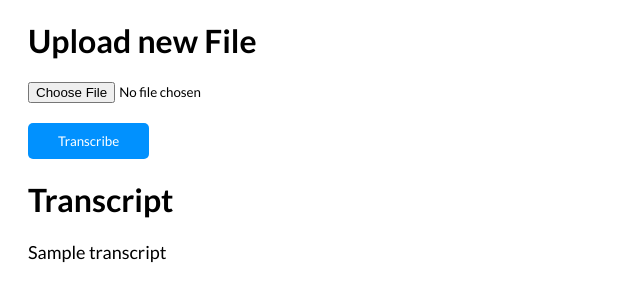
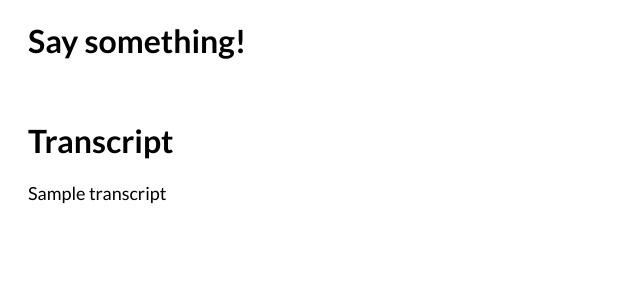
Before and after one commit to woongjichoi/flask, a Flask app: template templates/index.html in a window 1280 px wide. Shown: the top 302 px of the page, without its empty margins (0-640 px from the left). Run offline with Flask 2, Linux system fonts and the light colour scheme; the template is opened without the code that fills it: most values are stand-ins (such as "Sample title", 1, 10 or a date in 2020).

Commit message:
마이크에서 입력받은 음성 웹페이지에 text로 띄우기

```diff
--- a/app.py
+++ b/app.py
@@ -2,13 +2,22 @@
 # 1. 사용자로부터 입력 오디오 파일을 받는 간단한 Flask 웹 어플리케이션 빌드하기 (21-05-18)
 # 2. 오디오 파일 분석 및 텍스트 변환 (21-05-19)
 # 3. 전사 + 마지막 터치 표시 (21-05-21)
+# https://github.com/Uberi/speech_recognition/blob/master/examples/microphone_recognition.py
+# 기존의 입력받은 오디오 파일을 분석하는 방식에서 마이크에서 입력받은 음성을 분석하는 방식으로 변환 (21-05-26)
+# HTML, CSS 수정 (21-05-28)
 
 # <개선점>
-# 입력받은 오디오 파일 분석 → 마이크에서 입력받은 음성 분석
-# 파이썬 음성 인식 라이브러리 SpeechRecognition(https://pypi.org/project/SpeechRecognition/) → Google Cloud STT API
-# transcribe 시간 단축
+# (해결) 1. 입력받은 오디오 파일 분석 → 마이크에서 입력받은 음성 분석
+# (해결) 1-1. HTML, CSS 수정
+# 2. 시끄러운 상황(ex. 노래 틀어놓기)에서도 음성 인식되는지 검증 ★
+# 2. 파이썬 음성 인식 라이브러리 SpeechRecognition(https://pypi.org/project/SpeechRecognition/) → Google Cloud STT API
+# 3. transcribe 시간 단축 (음성 파일 길이 때문일 수도 있음!)
 
 from flask import Flask, render_template, request, redirect
+# NOTE: this example requires PyAudio because it uses the Microphone class
+#   - 윈도우는 PyAudio 설치 시 http://dslab.sangji.ac.kr/?p=2550과 같은 방법으로 해결해야 하는데 캡처와 같은 오류 발생하여 경로에 접근
+#   - what is the current encoding of the file? ansi
+#   - 주석보다 최상단에 #coding=<utf-8> 입력 후 다시 pipwin install pyaudio 실행하여 오류 해결
 import speech_recognition as sr # pip3 install --upgrade speechrecognition
 
 app = Flask(__name__)
@@ -16,30 +25,23 @@ app = Flask(__name__)
 @app.route("/", methods=["GET", "POST"])
 def index():
     transcript=""
-    if request.method=="POST":
-        print("FORM DATA RECEIVED")
 
-        # 요청의 POST 메소드에 "file"이 있는지 확인
-        if "file" not in request.files:
-            return redirect(request.url)
+    # 마이크에서 오디오 얻기
+    r=sr.Recognizer()
+    with sr.Microphone() as source:
+        print("Say something!")
+        audio=r.listen(source)
 
-        file=request.files["file"] # 입력받은 오디오 파일
-        # 완료되면 파일에 실제로 파일 이름 있는지 확인
-        if file.filename=="":
-            return redirect(request.url)
-
-        # 파일이 성공적으로 전달되면 분석 가능한 형식으로 변환
-        if file:
-            recognizer=sr.Recognizer()
-            audioFile=sr.AudioFile(file) # 입력받은 오디오 파일에 대해 SpeechRecognition의 AudioFile 인스턴스 반환
-            with audioFile as source:
-                data=recognizer.record(source)
-            transcript=recognizer.recognize_google(data, key=None)
-            # Google의 음성 인식 API 실행
-            # 기본 인식기 .recognize_google은 대략 1분 미만의 오디오 텍스트 변환을 허용함
-            # 더 큰 파일을 분석하려면 실제 API 키 지정 or Google API 키에서 유료 라이선스로 업그레이드
-            # (https://pypi.org/project/SpeechRecognition/)
-            print(transcript)
+    # Google Speech Recognition을 이용해 음성 인식하기
+    # to use another API key, use `r.recognize_google(audio, key="GOOGLE_SPEECH_RECOGNITION_API_KEY")`
+    # instead of `r.recognize_google(audio)`
+    try:
+        transcript=r.recognize_google(audio, language="ko-KR")
+        print("Google Speech Recognition thinks you said "+transcript)
+    except sr.UnknownValueError:
+        print("Google Speech Recognition could not understand audio")
+    except sr.RequestError as e:
+        print("Could not request results from Google Speech Recognition service; {0}".format(e))
 
     return render_template('index.html', transcript=transcript)
 
--- a/static/styles/index.css
+++ b/static/styles/index.css
@@ -4,19 +4,6 @@ h1, p, input {
 
 #speechContainer {
     margin: 20px;
-}
-
-#submitButton {
-    background-color: #0191FE;
-    color: white;
-    border-radius: 5px;
-    border: none;
-    padding: 10px 30px;
-    margin-top: 20px;
-}
-
-#submitButton:hover {
-    cursor: pointer;
 }
 
 #speechTranscriptContainer {
--- a/templates/index.html
+++ b/templates/index.html
@@ -8,11 +8,9 @@
 </head>
 <body>
 <div id="speechContainer">
-    <h1>Upload new File</h1>
+    <h1>Say something!</h1>
     <form method="post" enctype="multipart/form-data">
-        <input type="file" name="file"/>
         <br>
-        <input type="submit" id="submitButton" value="Transcribe"/>
     </form>
 
     {% if transcript != "" %}
```
